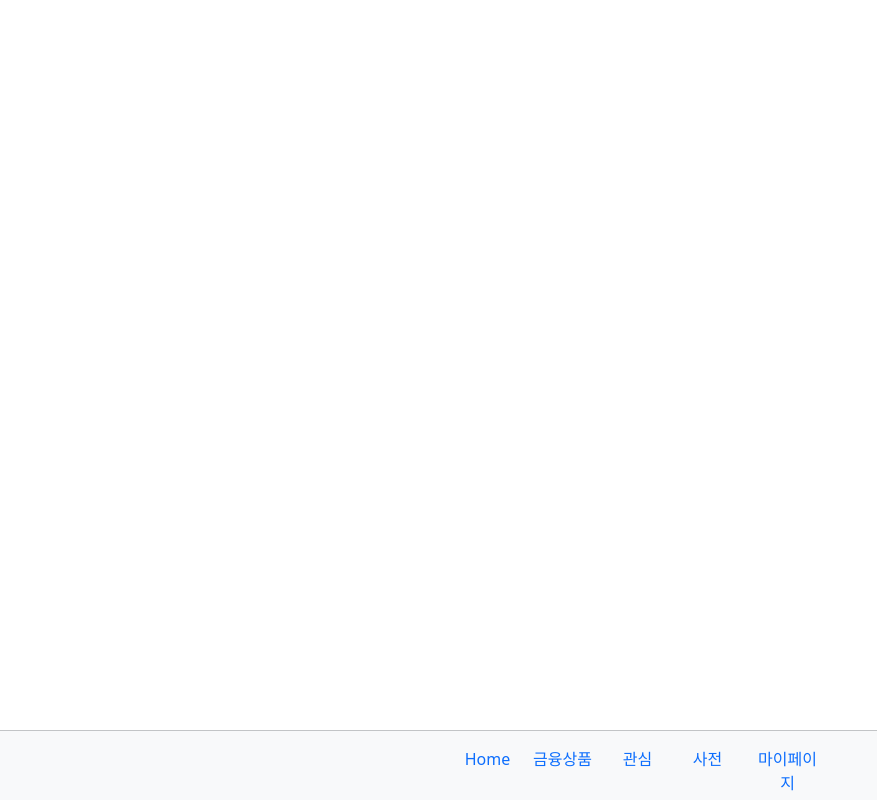
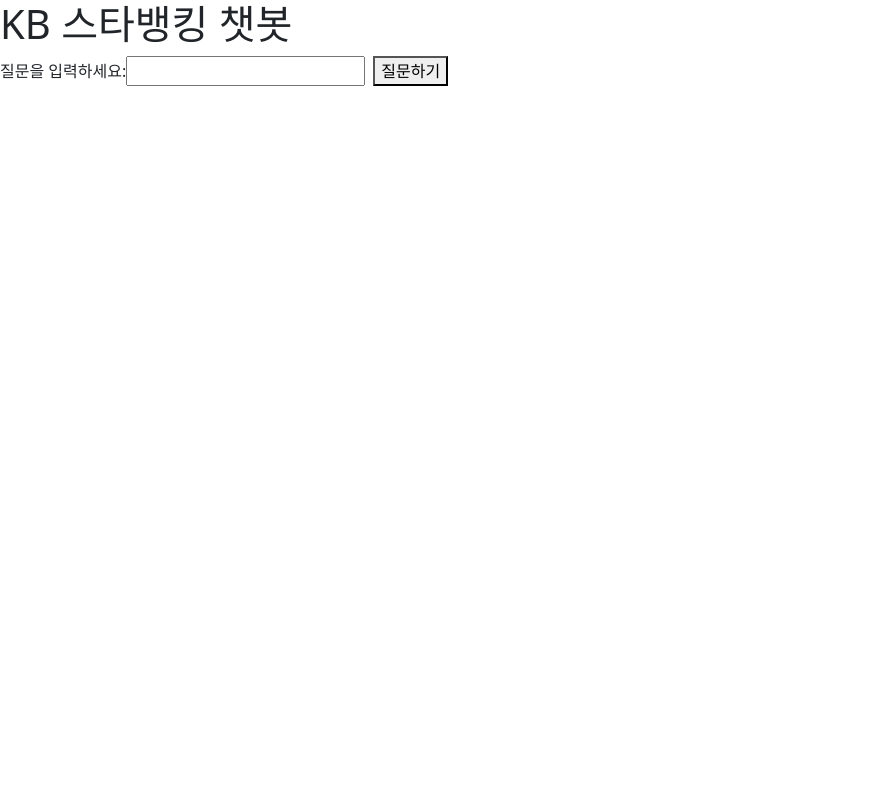
Before and after one commit to sojinnuna/KB-Front, a Vue app: page /auth in a window 1280 px wide. Shown: the whole page, without its empty margins (0-877 px from the left). Built offline with nearby package versions, Linux system fonts and the light colour scheme.

Commit message:
add : 챗봇 기능 추가

```diff
--- a/src/App.vue
+++ b/src/App.vue
@@ -1,9 +1,10 @@
 <script setup>
-import Footer from '@/components/Footer.vue'
+import Footer from "@/components/Footer.vue";
 </script>
 
 <template>
-<div>
-  <Footer/>
-</div>
+  <div id="app">
+    <router-view></router-view>
+    <!-- 현재 라우트에 맞는 컴포넌트를 표시 -->
+  </div>
 </template>
--- /dev/null
+++ b/src/pages/ChatBot.vue
@@ -0,0 +1,54 @@
+<template>
+  <div>
+    <h1>KB 스타뱅킹 챗봇</h1>
+    <form @submit.prevent="askQuestion">
+      <label for="question">질문을 입력하세요:</label>
+      <input type="text" v-model="question" required />
+      <button type="submit">질문하기</button>
+    </form>
+    <p v-if="response">{{ response }}</p>
+  </div>
+</template>
+
+<script>
+import axios from "axios";
+
+export default {
+  data() {
+    return {
+      question: "",
+      response: "",
+    };
+  },
+  methods: {
+    async askQuestion() {
+      try {
+        const result = await axios.post(
+          "http://localhost:8080/chatbot/ask",
+          null,
+          {
+            params: {
+              question: this.question,
+            },
+          }
+        );
+        this.response = `챗봇 응답: ${result.data}`;
+      } catch (error) {
+        console.error("Error:", error);
+        this.response =
+          "질문을 처리하는 중 오류가 발생했습니다. 다시 시도해주세요.";
+      }
+    },
+  },
+};
+</script>
+
+<style scoped>
+/* 간단한 스타일 */
+form {
+  margin-bottom: 1rem;
+}
+button {
+  margin-left: 0.5rem;
+}
+</style>
--- a/src/router/index.js
+++ b/src/router/index.js
@@ -1,11 +1,15 @@
-import { createRouter, createWebHistory } from 'vue-router'
-
+import { createRouter, createWebHistory } from "vue-router";
+import ChatBot from "../pages/ChatBot.vue";
 
 const router = createRouter({
   history: createWebHistory(import.meta.env.BASE_URL),
   routes: [
+    {
+      path: "/auth", // 이 경로로 접근할 때
+      name: "ChatBot", // 경로 이름 (옵션)
+      component: ChatBot, // ChatBot 컴포넌트를 렌더링합니다.
+    },
+  ],
+});
 
-  ],
-})
-
-export default router
+export default router;
```
